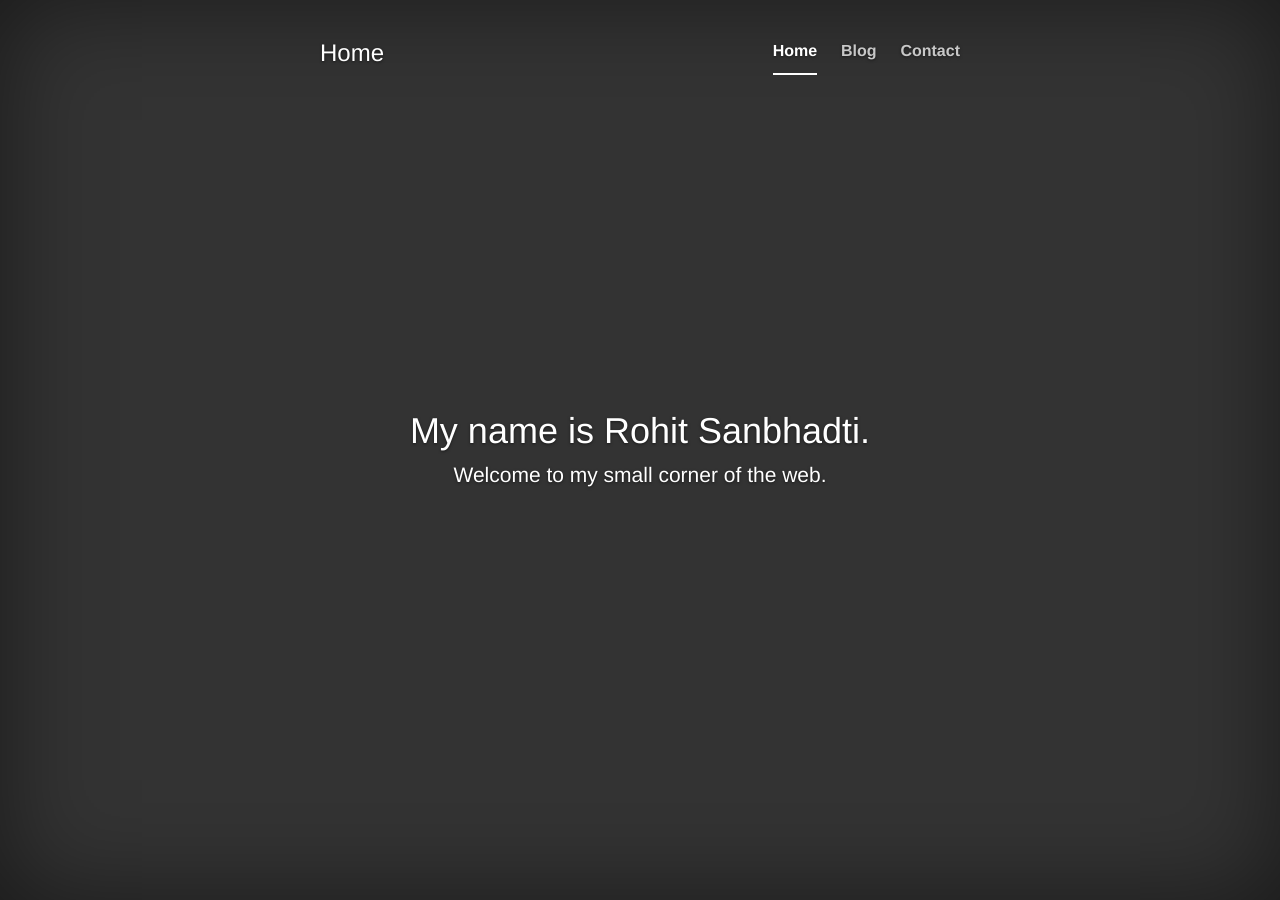
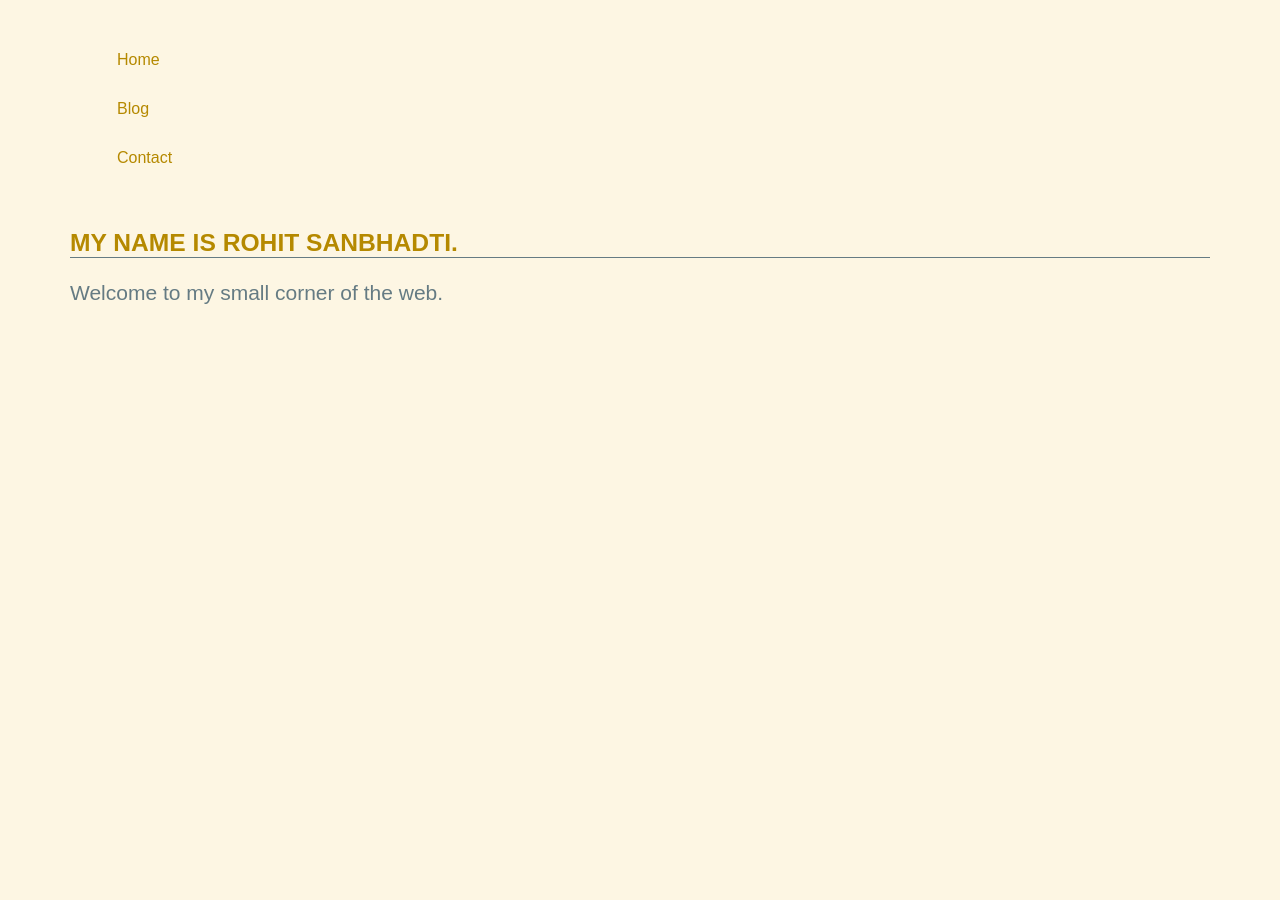
Before and after one commit to rohits47/rohits47.github.io, a Jekyll site: the page built from index.html, in a window 1280 px wide. Built offline with Jekyll 4.4.1, drawn with Linux system fonts in a browser that asks for light colours; nearby versions of some CDN libraries.

Commit message:
Solarized theme

```diff
--- a/_layouts/master.html
+++ b/_layouts/master.html
@@ -15,8 +15,9 @@
         <script src="/js/vendor/modernizr-2.6.2-respond-1.1.0.min.js"></script>
 
         <!-- Custom styles -->
-        <link href="/css/cover.css" rel="stylesheet">
+        <!-- <link href="/css/cover.css" rel="stylesheet"> -->
         <!-- <link href="css/solarized_light.css" rel="stylesheet"> -->
+        <link href="/css/solarized_mou.css" rel="stylesheet">
     </head>
     <body>
         <div class="site-wrapper">
@@ -25,9 +26,9 @@
 
                     <div class="masthead clearfix">
                         <div class="inner">
-                            <h3 class="masthead-brand">Home</h3>
+                            <!-- <h3 class="masthead-brand">Home</h3> -->
                             <ul class="nav masthead-nav">
-                                <li class="active"><a href="/">Home</a></li>
+                                <li><a href="/">Home</a></li>
                                 <li><a href="/blog.html">Blog</a></li>
                                 <li><a href="/contact.html">Contact</a></li>
                             </ul>
--- /dev/null
+++ b/css/solarized_mou.css
@@ -0,0 +1,186 @@
+html,
+body,
+h1,
+h2,
+h3,
+h4,
+h5,
+h6,
+p,
+blockquote,
+ol,
+ul,
+li,
+img {
+  margin: 0;
+  padding: 0;
+  font-size: 100%;
+  font: inherit;
+  vertical-align: baseline;
+}
+html * {
+  font-family: sans-serif;
+  font-size: 16px;
+  line-height: 19.2px;
+  color-profile: sRGB;
+}
+body {
+  margin: 40px 70px;
+}
+p {
+  font-weight: lighter;
+  margin-bottom: 20px;
+}
+strong {
+  font-weight: bold;
+}
+ol,
+ul {
+  margin-left: 2em;
+  margin-bottom: 20px;
+}
+ul ul,
+ol ol,
+ul ol,
+ol ul {
+  margin-top: 10px;
+}
+li {
+  margin-bottom: 10px;
+}
+h1,
+h2,
+h3,
+h4,
+h5,
+h6 {
+  font-weight: lighter;
+  text-transform: capitalize;
+  margin-top: 40px;
+  margin-bottom: 20px;
+}
+h1 {
+  font-size: 24.624px;
+  line-height: 29.548799999999996px;
+}
+h2 {
+  font-size: 24.624px;
+  line-height: 29.548799999999996px;
+}
+h3 {
+  font-size: 23.44px;
+  line-height: 28.128px;
+}
+h4 {
+  font-size: 22.16px;
+  line-height: 26.592px;
+}
+h5 {
+  font-size: 22.16px;
+  line-height: 26.592px;
+}
+h6 {
+  font-size: 22.16px;
+  line-height: 26.592px;
+}
+img {
+  margin-bottom: 20px;
+}
+h1 img,
+h2 img,
+h3 img,
+h4 img,
+h5 img,
+h6 img,
+p img {
+  margin-bottom: 0;
+}
+pre {
+  margin-bottom: 20px;
+}
+pre,
+code {
+  font-family: monospace;
+}
+pre {
+  white-space: pre;
+  white-space: pre-wrap;
+  word-wrap: break-word;
+  padding: 15px;
+}
+blockquote {
+  border-left: 4px solid;
+  padding: 0 15px;
+}
+blockquote > :first-child {
+  margin-top: 0;
+}
+blockquote > :last-child {
+  margin-bottom: 15px;
+}
+h1 {
+  text-transform: uppercase;
+  font-weight: bold;
+  border-bottom: 1px solid;
+}
+h2 {
+  border-bottom: 1px solid;
+}
+h3,
+h4,
+h5,
+h6 {
+  border-bottom: none;
+}
+html * {
+  color: #657b83;
+}
+html body {
+  background-color: #fdf6e3;
+}
+html h1,
+html h2,
+html h3,
+html h4,
+html h5,
+html h6 {
+  color: #586e75;
+  border-color: #657b83;
+}
+html a,
+html a:active,
+html a:visited {
+  color: #586e75;
+}
+html a:hover {
+  background-color: #eee8d5;
+}
+html pre {
+  color: #586e75;
+  background-color: #eee8d5;
+}
+html a,
+html a:active,
+html a:visited,
+html code.url {
+  color: #b58900;
+}
+html h1 {
+  color: #b58900;
+}
+html h2,
+html h3,
+html h4,
+html h5,
+html h6 {
+  color: #b58900;
+}
+
+@media print {
+  body {
+    margin: 0;
+  }
+  * {
+    color: #000 !important;
+  }
+}
```
Also changed, not shown: blog.html (+6 -5 lines).
